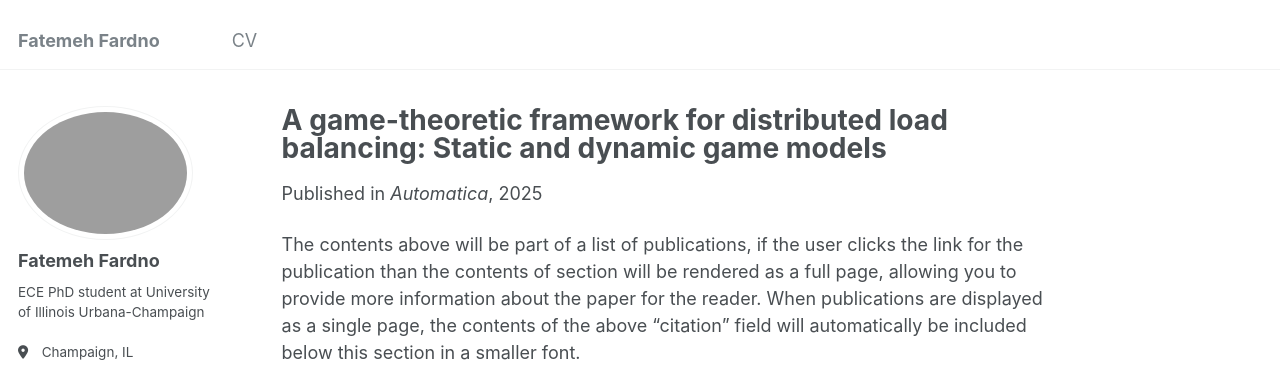
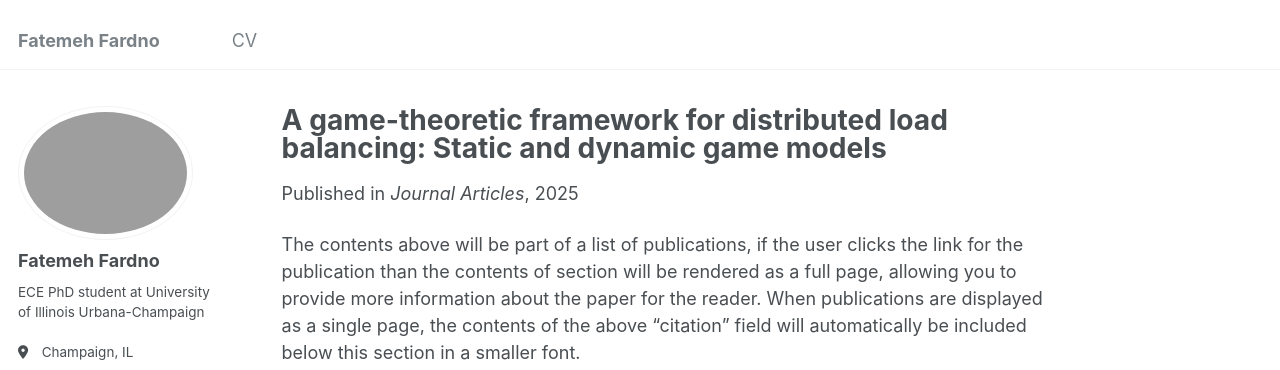
Before and after one commit to ffardno/ffardno.github.io, a Jekyll site: the page built from _publications/2009-10-01-paper-title-number-1.md, in a window 1280 px wide and 1158 px high. Shown: the top 370 px of the window. Built offline with Jekyll 4.4.1, drawn with Linux system fonts in a browser that asks for light colours; some web fonts are replaced.

Commit message:
Update 2009-10-01-paper-title-number-1.md

```diff
--- a/_publications/2009-10-01-paper-title-number-1.md
+++ b/_publications/2009-10-01-paper-title-number-1.md
@@ -5,7 +5,7 @@ category: manuscripts
 permalink: /publication/2009-10-01-paper-title-number-1
 excerpt: 'This paper is about the number 1. The number 2 is left for future work.'
 date: 2025-11-01
-venue: 'Automatica'
+venue: 'Journal Articles'
 slidesurl: 'http://academicpages.github.io/files/slides1.pdf'
 paperurl: '[http://academicpages.github.io/files/paper1.pdf](https://www.sciencedirect.com/science/article/pii/S0005109825006958?dgcid=author)'
 citation: 'Your Name, You. (2009). &quot;Paper Title Number 1.&quot; <i>Journal 1</i>. 1(1).'
```
